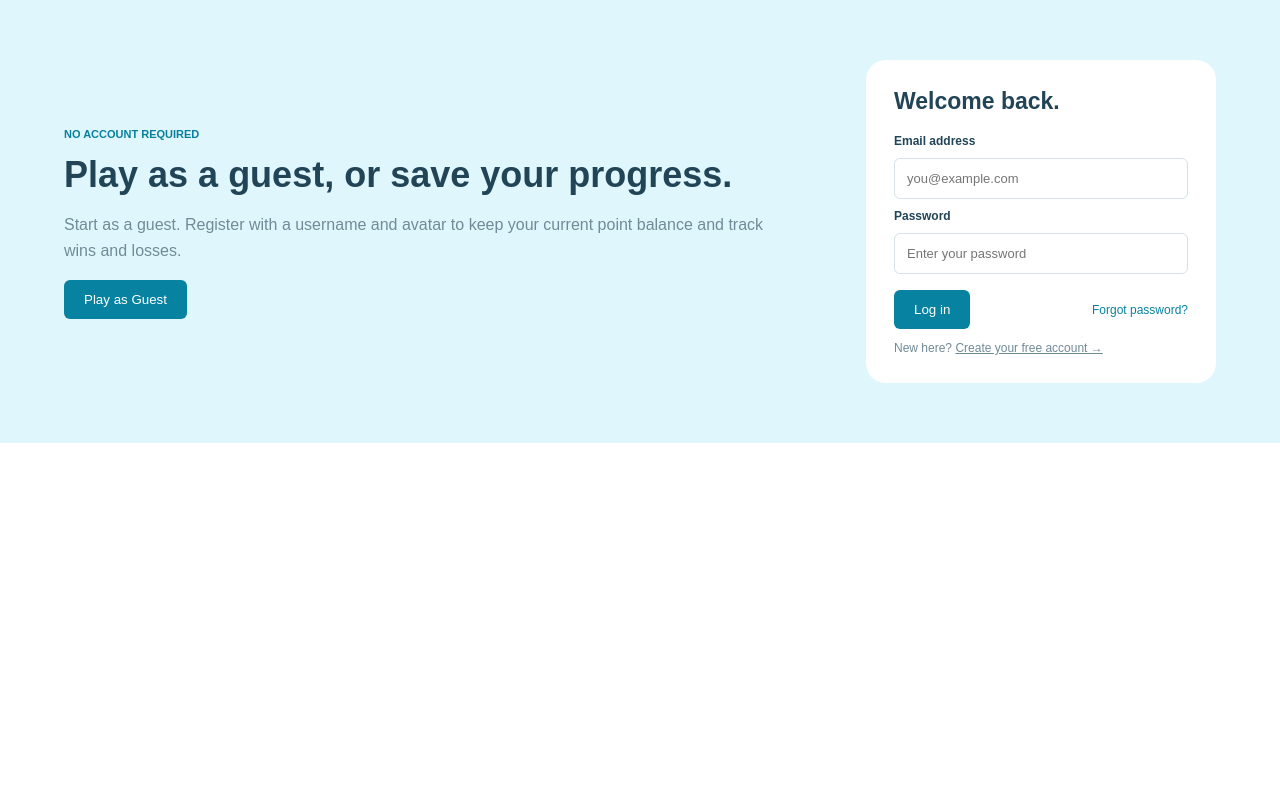
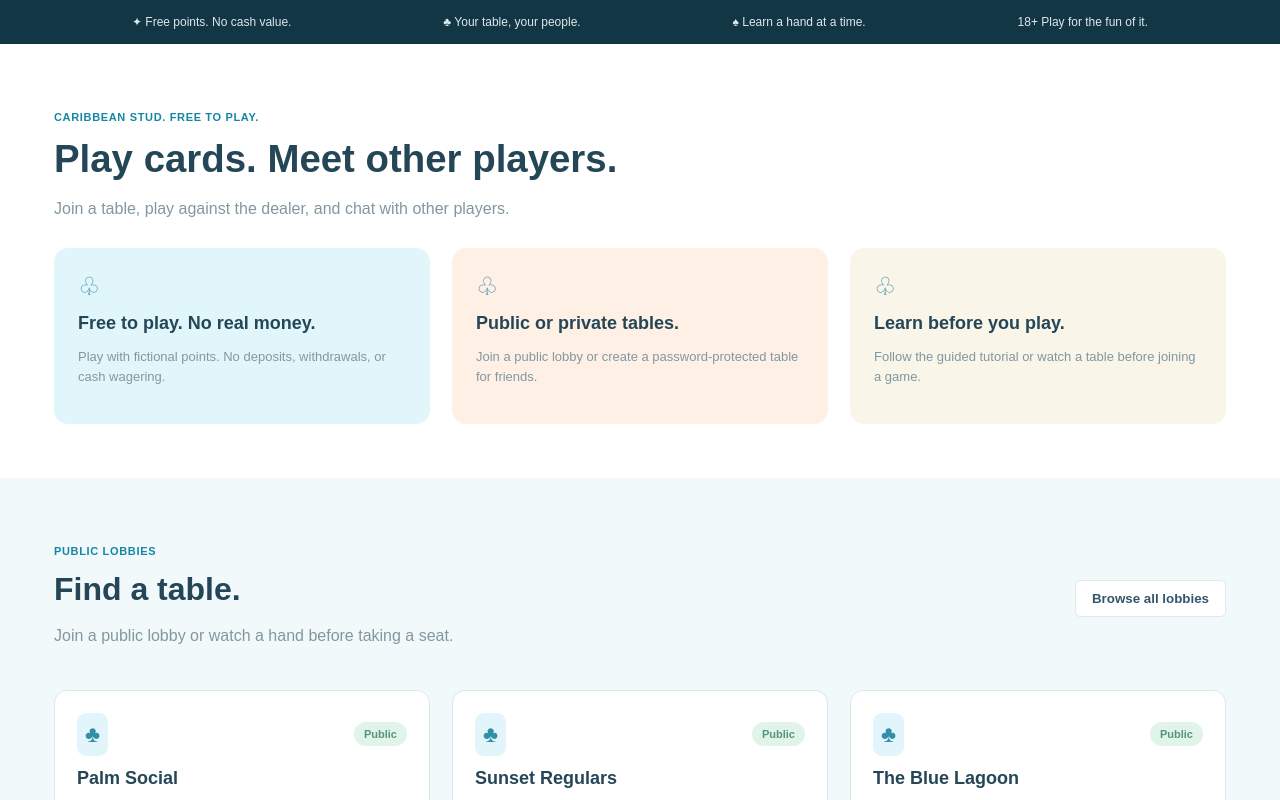
Before and after one commit to CheickLy/Carribean_Stud, a React (Vite) app in the folder client/: page / in a window 1280 px wide. Shown: the top 800 px of the page. Built offline with nearby package versions, Linux system fonts and the light colour scheme.

Commit message:
feat: render full homepage at root with login near footer

```diff
--- a/client/src/App.tsx
+++ b/client/src/App.tsx
@@ -5,23 +5,12 @@ import {
   useNavigate,
 } from "react-router-dom";
 
-import LoginSection from "./components/LoginSection";
+import Home from "./pages/guest/Home";
 import Friends from "./pages/player/Friends";
 import RegistrationSection from "./components/RegistrationSection";
 import AdminDashboard from "./pages/admin/AdminDashboard";
 import { useEffect, useState } from "react";
 import { getCurrentUser, logout } from "./services/auth";
-
-function LoginPage() {
-  const navigate = useNavigate();
-
-  return (
-    <LoginSection
-      onRegisterClick={() => navigate("/register")}
-      onAuthenticated={() => navigate("/play")}
-    />
-  );
-}
 
 function RegistrationPage() {
   const navigate = useNavigate();
@@ -65,7 +54,7 @@ function PlayPage() {
 }
 
 const router = createBrowserRouter([
-  { path: "/", element: <LoginPage /> },
+  { path: "/", element: <Home /> },
   { path: "/register", element: <RegistrationPage /> },
   { path: "/admin", element: <AdminDashboard /> },
   { path: "/friends", element: <Friends /> },
```
